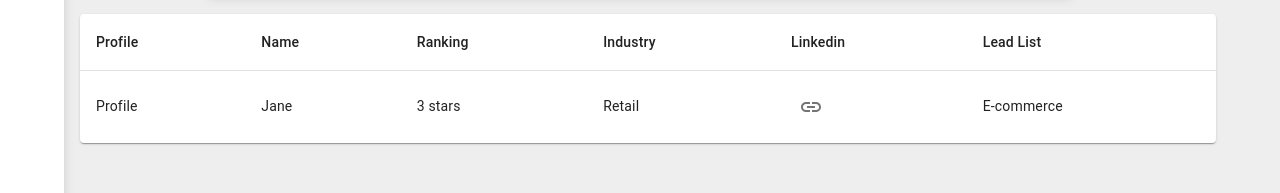
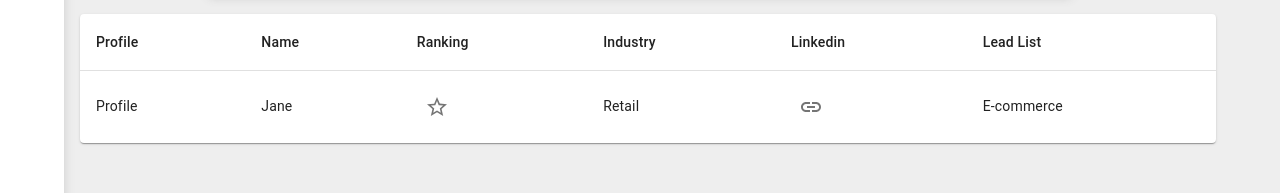
Before and after one commit to kamilyte/SlimmerAI, a React (Create React App) app in the folder frontend/: page / in a window 1280 px wide. Shown: the part 362-555 px from the top of the page. Built offline with nearby package versions, Linux system fonts and the light colour scheme.

Commit message:
added star - doesnt switch to filled when clicked

```diff
--- a/frontend/src/components/leadTable.js
+++ b/frontend/src/components/leadTable.js
@@ -1,6 +1,9 @@
-import React from "react"
+import React, {useState} from "react"
 import { Table, TableBody, TableCell, TableContainer, TableHead, TableRow, Paper, IconButton } from "@mui/material"
 import LinkIcon from '@mui/icons-material/Link';
+import StarBorderIcon from '@mui/icons-material/StarBorder';
+import StarIcon from '@mui/icons-material/Star';
+
 
 function createData(profile, name, ranking, industry, linkedin, leadList) {
     return { profile, name, ranking, industry, linkedin, leadList }
@@ -11,6 +14,11 @@ const leads = [
 ]
 
 const LeadTable = () => {
+    const [isFilled, setIsFilled] = useState(false)
+
+    const handleStarClick = () => {
+        setIsFilled(!isFilled)
+    }
 
     return (
         <TableContainer component={Paper}>
@@ -30,7 +38,11 @@ const LeadTable = () => {
                         <TableRow key={lead.profile} sx={{ '&:last-child td, &:last-child th': { border: 0 } }}>
                             <TableCell component="th" scope="row">{lead.profile}</TableCell>
                             <TableCell>{lead.name}</TableCell>
-                            <TableCell>{lead.ranking}</TableCell>
+                            <TableCell>
+                                <IconButton onCLick={handleStarClick}>
+                                    { isFilled ? <StarIcon /> : <StarBorderIcon />}
+                                </IconButton>
+                            </TableCell>
                             <TableCell>{lead.industry}</TableCell>
                             <TableCell>
                                 <a href={lead.linkedin} target="_blank" rel="noreferrer">
--- a/frontend/src/styles/message.css
+++ b/frontend/src/styles/message.css
@@ -1,6 +1,6 @@
 
 .MessageButton {
-    border: 1px solid #73a5e2;
+    border: 1px solid #a2a4a6;
     border-radius: 20px;
     width: 23vw;
     height: 10vw;
```
